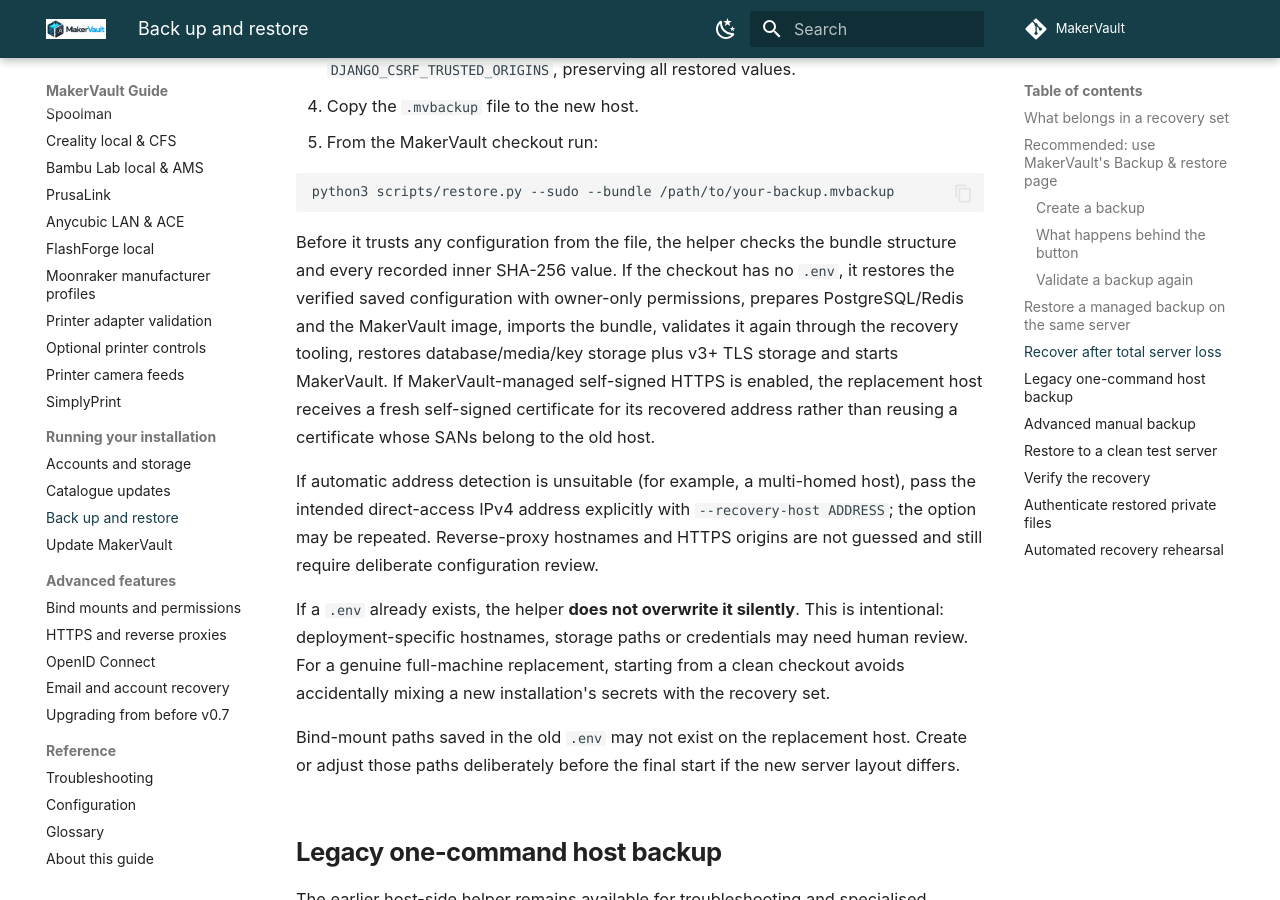
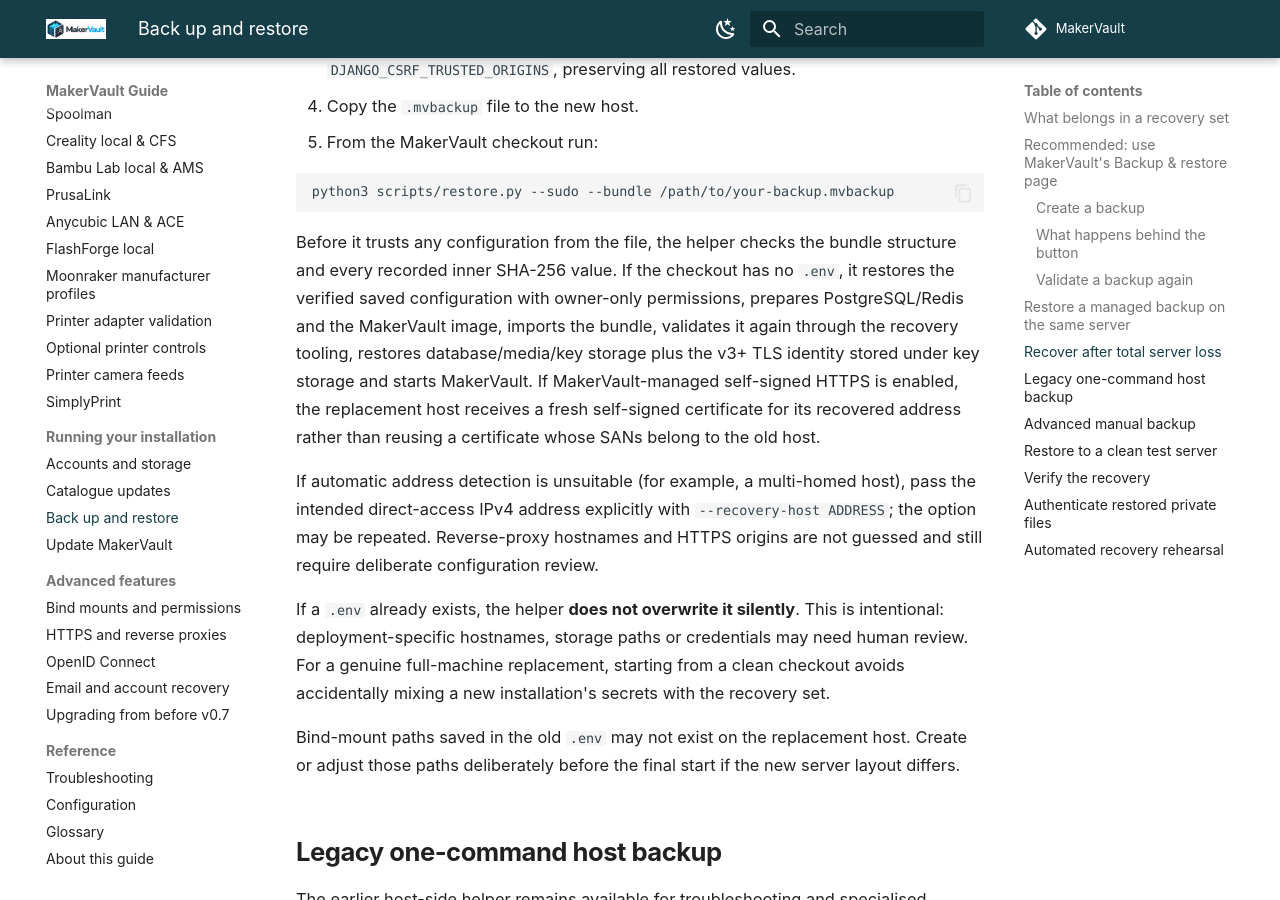
Before and after one commit to gavrd7/MakerVault, an MkDocs documentation site: the page built from docs/guide/administration/backup.md, in a window 1280 px wide and 900 px high, scrolled down 4076 px. Built offline with MkDocs 1.6.1 and Material for MkDocs 9.7.7, drawn with Linux system fonts in a browser that asks for light colours; comment, search, counter and statistics services are not loaded; some of the changed lines change nothing that is shown; some of the changed text lies outside the part shown.

Commit message:
Update backup guide for nested TLS storage

````diff
--- a/docs/guide/administration/backup.md
+++ b/docs/guide/administration/backup.md
@@ -92,7 +92,7 @@
 python3 scripts/restore.py --sudo --bundle /path/to/your-backup.mvbackup
 ```
 
-Before it trusts any configuration from the file, the helper checks the bundle structure and every recorded inner SHA-256 value. If the checkout has no `.env`, it restores the verified saved configuration with owner-only permissions, prepares PostgreSQL/Redis and the MakerVault image, imports the bundle, validates it again through the recovery tooling, restores database/media/key storage plus v3+ TLS storage and starts MakerVault. If MakerVault-managed self-signed HTTPS is enabled, the replacement host receives a fresh self-signed certificate for its recovered address rather than reusing a certificate whose SANs belong to the old host.
+Before it trusts any configuration from the file, the helper checks the bundle structure and every recorded inner SHA-256 value. If the checkout has no `.env`, it restores the verified saved configuration with owner-only permissions, prepares PostgreSQL/Redis and the MakerVault image, imports the bundle, validates it again through the recovery tooling, restores database/media/key storage plus the v3+ TLS identity stored under key storage and starts MakerVault. If MakerVault-managed self-signed HTTPS is enabled, the replacement host receives a fresh self-signed certificate for its recovered address rather than reusing a certificate whose SANs belong to the old host.
 
 If automatic address detection is unsuitable (for example, a multi-homed host), pass the intended direct-access IPv4 address explicitly with `--recovery-host ADDRESS`; the option may be repeated. Reverse-proxy hostnames and HTTPS origins are not guessed and still require deliberate configuration review.
 
@@ -137,7 +137,7 @@
 sudo docker compose exec -T postgres sh -c 'pg_dump -U "$POSTGRES_USER" -d "$POSTGRES_DB" -Fc' > "$backup_dir/database.dump"
 sudo docker compose run --rm -T --no-deps --entrypoint tar makervault -C /app/media -czf - . > "$backup_dir/media.tar.gz"
 sudo docker compose run --rm -T --no-deps --entrypoint tar makervault -C /app/keys -czf - . > "$backup_dir/keys.tar.gz"
-sudo docker compose run --rm -T --no-deps --entrypoint tar makervault -C /app/tls -czf - . > "$backup_dir/tls.tar.gz"
+sudo docker compose run --rm -T --no-deps --entrypoint tar makervault -C /app/keys/tls -czf - . > "$backup_dir/tls.tar.gz"
 ```
 
 These one-off commands mount the normal storage but bypass the application's normal startup; they do not start another web server or migrate the database. If you use an external `MAKERVAULT_STORAGE_KEY` or a custom key-file location, back up that actual key source as well: the default `/app/keys` archive may not contain it.
@@ -210,7 +210,7 @@
 sudo docker compose exec -T postgres sh -c 'pg_restore --exit-on-error --no-owner --no-privileges -U "$POSTGRES_USER" -d "$POSTGRES_DB"' < "$backup_dir/database.dump"
 sudo docker compose run --rm -T --no-deps --entrypoint tar makervault -C /app/media -xzf - < "$backup_dir/media.tar.gz"
 sudo docker compose run --rm -T --no-deps --entrypoint tar makervault -C /app/keys -xzf - < "$backup_dir/keys.tar.gz"
-sudo docker compose run --rm -T --no-deps --entrypoint tar makervault -C /app/tls -xzf - < "$backup_dir/tls.tar.gz"
+sudo docker compose run --rm -T --no-deps --entrypoint tar makervault -C /app/keys/tls -xzf - < "$backup_dir/tls.tar.gz"
 ```
 
 Stop on any error. Do not use these extraction commands to mix a backup with existing live files. The default startup repairs application storage ownership; deployments with `FIX_PERMISSIONS=false` must arrange correct ownership themselves.
````
